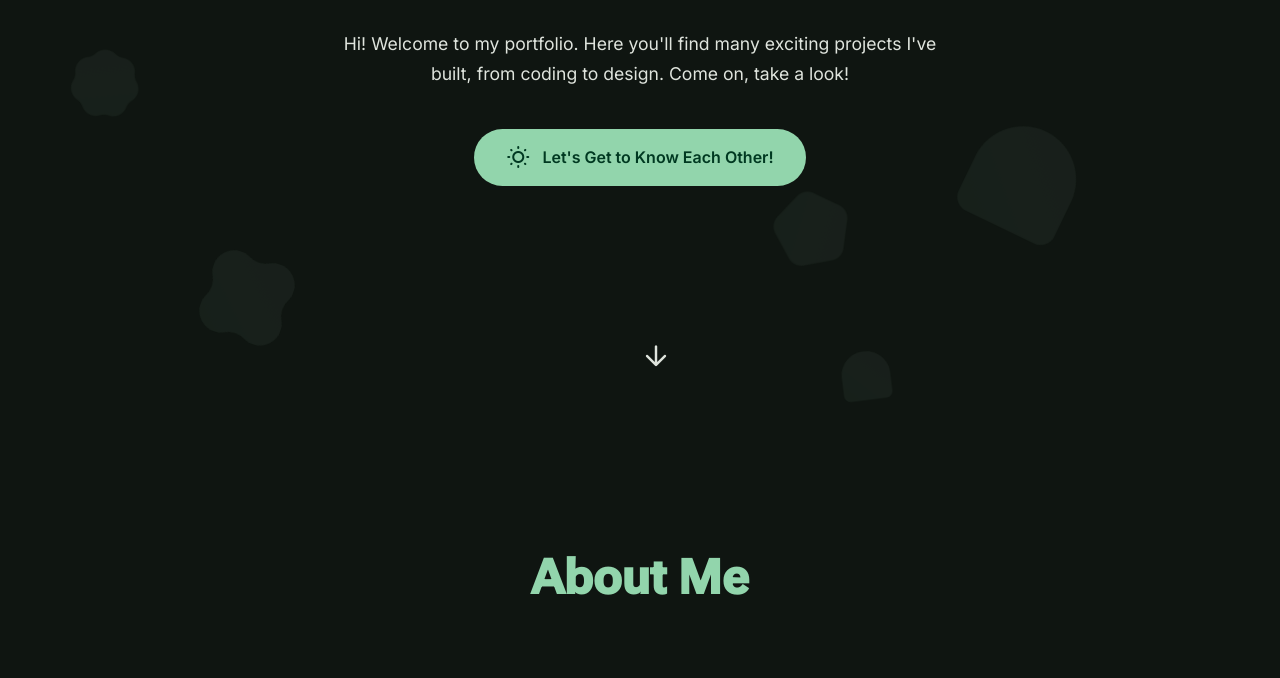
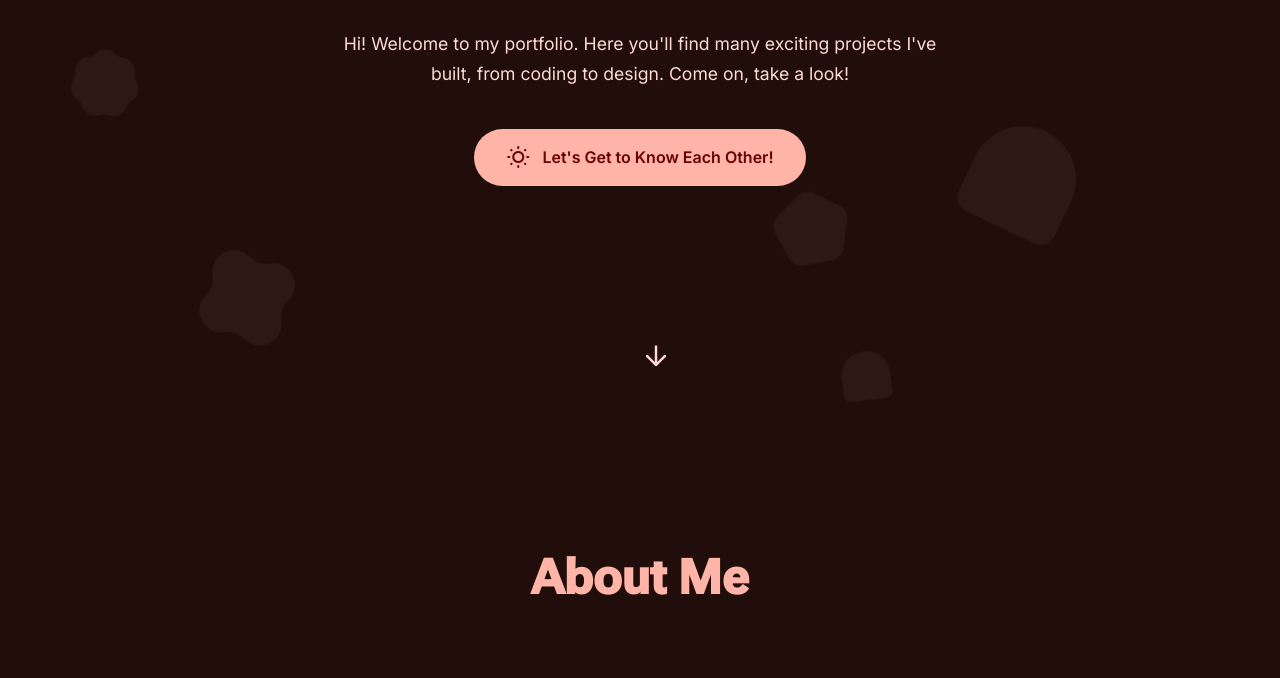
Before and after one commit to ibratabian17/ibratabian17.github.io, a plain HTML site: page index.html in a window 1280 px wide. Shown: the part 388-1066 px from the top of the page. Drawn offline with nearby package versions, Linux system fonts and the light colour scheme.

Commit message:
Automatic: change the pallete

```diff
--- a/index.css
+++ b/index.css
@@ -6,28 +6,55 @@
 
 :root {
     /* M3 Color Palette (Dark Theme) */
-    --md-sys-color-primary: rgb(146 213 172);
-    --md-sys-color-on-primary: rgb(0 57 33);
-    --md-sys-color-primary-container: rgb(6 82 50);
-    --md-sys-color-on-primary-container: rgb(173 242 199);
-    --md-sys-color-secondary: rgb(181 204 187);
-    --md-sys-color-on-secondary: rgb(33 53 40);
-    --md-sys-color-secondary-container: rgb(55 75 62);
-    --md-sys-color-on-secondary-container: rgb(209 232 214);
-    --md-sys-color-background: rgb(15 21 17);
-    --md-sys-color-on-background: rgb(223 228 221);
-    --md-sys-color-surface: rgb(15 21 17);
-    --md-sys-color-on-surface: rgb(223 228 221);
-    --md-sys-color-surface-variant: rgb(64 73 66);
-    --md-sys-color-on-surface-variant: rgb(192 201 192);
-    --md-sys-color-outline: rgb(138 147 139);
-    --md-sys-color-outline-variant: rgb(64 73 66);
-    --md-sys-color-surface-container-lowest: rgb(10 15 12);
-    --md-sys-color-surface-container-low: rgb(23 29 25);
-    --md-sys-color-surface-container: rgb(27 33 29);
-    --md-sys-color-surface-container-high: rgb(38 43 39);
-    --md-sys-color-surface-container-highest: rgb(49 54 50);
-    --md-sys-color-primary-rgb: 146, 213, 172;
+    --md-sys-color-primary: rgb(255 180 168);
+  --md-sys-color-surface-tint: rgb(255 180 168);
+  --md-sys-color-on-primary: rgb(105 1 0);
+  --md-sys-color-primary-container: rgb(255 85 64);
+  --md-sys-color-on-primary-container: rgb(54 0 0);
+  --md-sys-color-secondary: rgb(255 180 168);
+  --md-sys-color-on-secondary: rgb(105 1 0);
+  --md-sys-color-secondary-container: rgb(151 1 0);
+  --md-sys-color-on-secondary-container: rgb(255 159 144);
+  --md-sys-color-tertiary: rgb(255 185 86);
+  --md-sys-color-on-tertiary: rgb(70 43 0);
+  --md-sys-color-tertiary-container: rgb(196 131 26);
+  --md-sys-color-on-tertiary-container: rgb(33 18 0);
+  --md-sys-color-error: rgb(255 180 171);
+  --md-sys-color-on-error: rgb(105 0 5);
+  --md-sys-color-error-container: rgb(147 0 10);
+  --md-sys-color-on-error-container: rgb(255 218 214);
+  --md-sys-color-background: rgb(33 14 11);
+  --md-sys-color-on-background: rgb(255 218 212);
+  --md-sys-color-surface: rgb(33 14 11);
+  --md-sys-color-on-surface: rgb(255 218 212);
+  --md-sys-color-surface-variant: rgb(96 62 57);
+  --md-sys-color-on-surface-variant: rgb(235 187 180);
+  --md-sys-color-outline: rgb(177 135 128);
+  --md-sys-color-outline-variant: rgb(96 62 57);
+  --md-sys-color-shadow: rgb(0 0 0);
+  --md-sys-color-scrim: rgb(0 0 0);
+  --md-sys-color-inverse-surface: rgb(255 218 212);
+  --md-sys-color-inverse-on-surface: rgb(66 42 39);
+  --md-sys-color-inverse-primary: rgb(192 1 0);
+  --md-sys-color-primary-fixed: rgb(255 218 212);
+  --md-sys-color-on-primary-fixed: rgb(65 0 0);
+  --md-sys-color-primary-fixed-dim: rgb(255 180 168);
+  --md-sys-color-on-primary-fixed-variant: rgb(147 1 0);
+  --md-sys-color-secondary-fixed: rgb(255 218 212);
+  --md-sys-color-on-secondary-fixed: rgb(65 0 0);
+  --md-sys-color-secondary-fixed-dim: rgb(255 180 168);
+  --md-sys-color-on-secondary-fixed-variant: rgb(147 1 0);
+  --md-sys-color-tertiary-fixed: rgb(255 221 181);
+  --md-sys-color-on-tertiary-fixed: rgb(42 24 0);
+  --md-sys-color-tertiary-fixed-dim: rgb(255 185 86);
+  --md-sys-color-on-tertiary-fixed-variant: rgb(100 63 0);
+  --md-sys-color-surface-dim: rgb(33 14 11);
+  --md-sys-color-surface-bright: rgb(76 51 47);
+  --md-sys-color-surface-container-lowest: rgb(27 9 7);
+  --md-sys-color-surface-container-low: rgb(43 22 19);
+  --md-sys-color-surface-container: rgb(47 26 23);
+  --md-sys-color-surface-container-high: rgb(59 36 32);
+  --md-sys-color-surface-container-highest: rgb(71 47 43);
     /* For RGBA */
 
     /* M3 Shape & Corner Radius */
@@ -1045,4 +1072,5 @@ footer {
     .projects-grid {
         grid-template-columns: 1fr;
     }
+
 }
```
